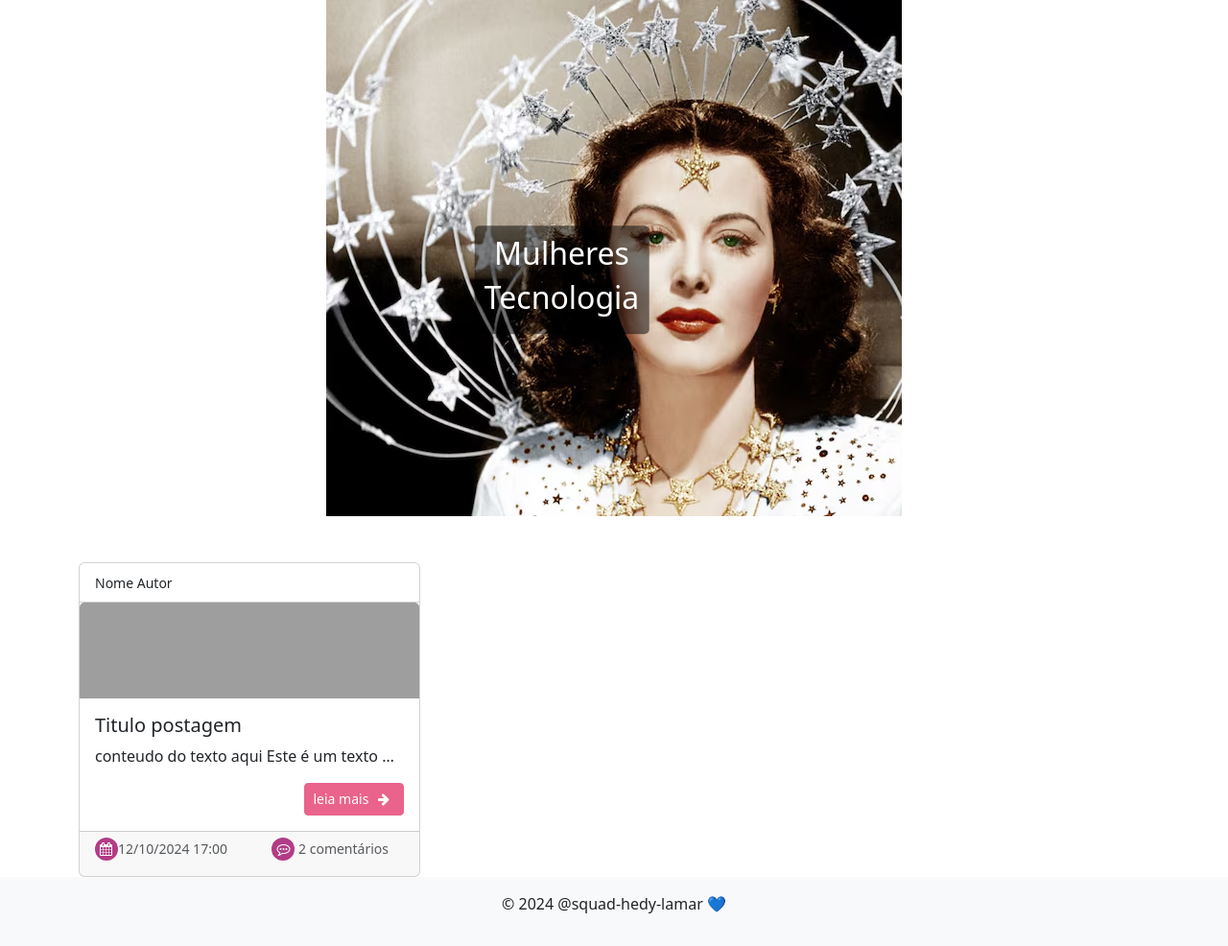
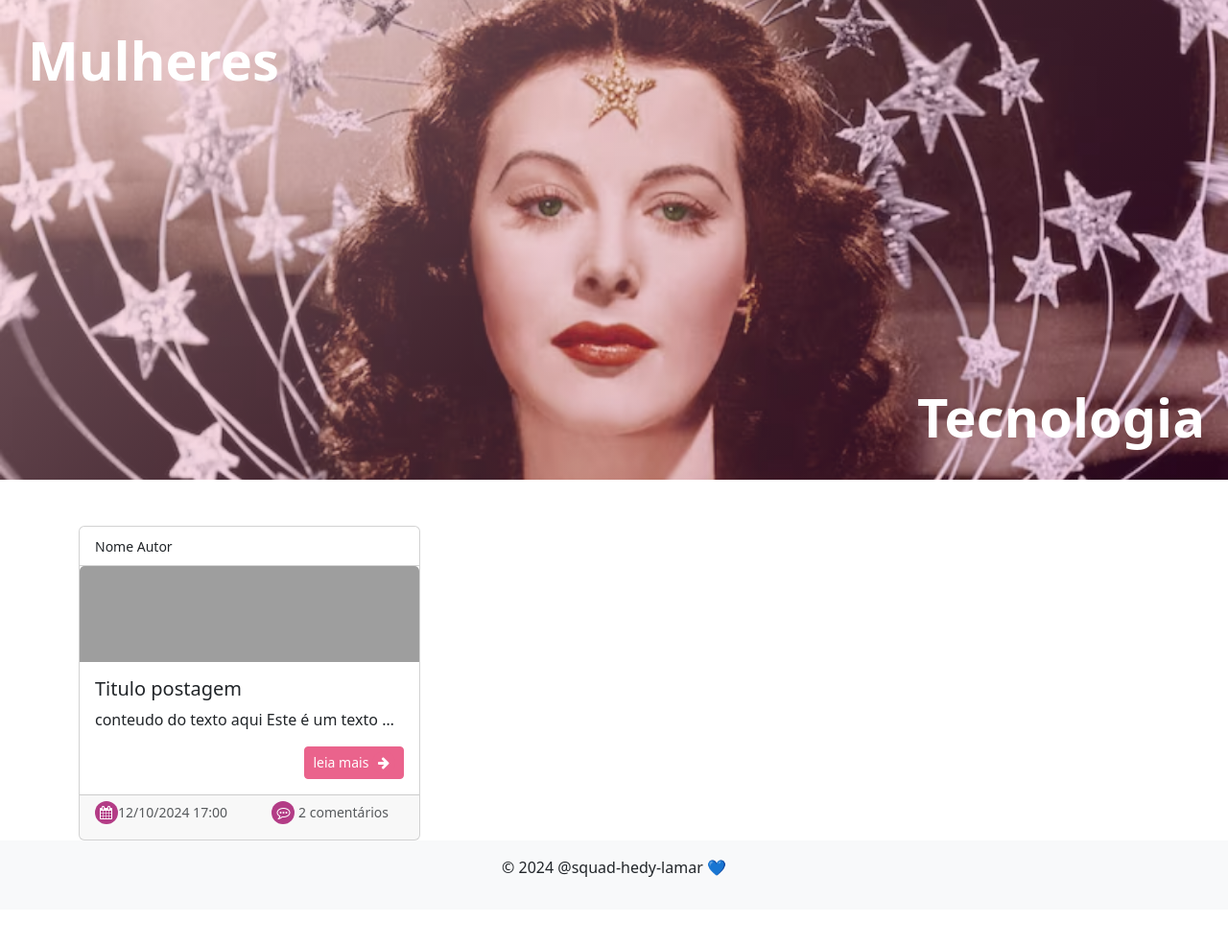
Before and after one commit to squad-hedy-lamar/squad-hedy-lamar_blog-desafio-final, a Django app: page / in a window 1280 px wide. Shown: the part 81-1067 px from the top of the page at 96% size. After the commit the page ends 995 px from the top, so only its background shows below. Run offline with Django 5.2, Linux system fonts and the light colour scheme; some libraries are stand-ins or nearby versions; grey boxes are pictures that could not be loaded.

Commit message:
modificando a imagem do banner

```diff
--- a/blog/templates/base.html
+++ b/blog/templates/base.html
@@ -1,5 +1,6 @@
 <!DOCTYPE html>
 <html lang="en">
+
 <head>
     <meta charset="UTF-8">
     <meta name="viewport" content="width=device-width, initial-scale=1.0">
@@ -11,13 +12,16 @@
     <link rel="stylesheet" href="{% static 'css/bootstrap.min.css' %}">
     <link rel="stylesheet" href="https://maxcdn.bootstrapcdn.com/font-awesome/4.7.0/css/font-awesome.min.css">
     <link rel="stylesheet" href="{% static 'css/styles.css' %}">
+    <link rel="stylesheet" href="{% static 'css/list.css' %}">
 </head>
+
 <body class="d-flex flex-column min-vh-100">
     <!-- Header / Navbar -->
     <nav class="navbar navbar-expand-lg bg-dark border-bottom border-body navbar-blog" data-bs-theme="dark">
         <div class="container-fluid">
             <a class="navbar-brand" href="/">Blog Hedy Lamar</a>
-            <button class="navbar-toggler" type="button" data-bs-toggle="collapse" data-bs-target="#navbarColor01" aria-controls="navbarColor01" aria-expanded="false" aria-label="Toggle navigation">
+            <button class="navbar-toggler" type="button" data-bs-toggle="collapse" data-bs-target="#navbarColor01"
+                aria-controls="navbarColor01" aria-expanded="false" aria-label="Toggle navigation">
                 <span class="navbar-toggler-icon"></span>
             </button>
             <div class="collapse navbar-collapse" id="navbarColor01">
@@ -62,4 +66,5 @@
     <!-- Scripts -->
     <script src="{% static 'js/bootstrap.bundle.min.js' %}"></script>
 </body>
+
 </html>
--- a/blog/templates/blog/list.html
+++ b/blog/templates/blog/list.html
@@ -5,27 +5,29 @@
 
 {% block content %}
 
-<div class="carrossel">
-  <div class="slides">
-      <div class="slide active">
-        <img src="{% static 'img/Hedy_Lamar.png' %}" alt="Mulheres na Tecnologia">
-          <div class="texto">
-              <h2>Mulheres</h2>
-              <h2>Tecnologia</h2>
-          </div>
-      </div>
+<!-- banner.html -->
+
+<div class="banner">
+  <img src="{% static 'img/Hedy_Lamar.png' %}" class="banner-image" alt="Mulheres na Tecnologia">
+  <div class="banner-overlay"></div>
+  <div class="banner-content">
+    <h2 class="banner-title banner-title-left">Mulheres</h2>
+    <h2 class="banner-title banner-title-right">Tecnologia</h2>
   </div>
 </div>
 
+<!-- cards.html -->
 <div class="text-start mt-5 post-list">
   <div class="row row-cols-1 row-cols-md-3 g-4">
 
     <div class="col">
-      <div class="card" style="min-width: 200px;" >
+      <div class="card" style="min-width: 200px;">
         <div class="card-header bg-transparent">
           <small>Nome Autor</small>
         </div>
-        <img src="https://d585tldpucybw.cloudfront.net/sfimages/default-source/blogs/2020/2020-09/tb_1200x303729d60613a784c568e5db54f29a3b5e3.png?sfvrsn=fde52cd4_0" class="card-img-top img-post" alt="img-post">
+        <img
+          src="https://d585tldpucybw.cloudfront.net/sfimages/default-source/blogs/2020/2020-09/tb_1200x303729d60613a784c568e5db54f29a3b5e3.png?sfvrsn=fde52cd4_0"
+          class="card-img-top img-post" alt="img-post">
 
         <div class="card-body">
           <h5 class="card-title">Titulo postagem</h5>
@@ -34,7 +36,8 @@
           </p>
 
           <div class="text-end">
-            <a href="{% url 'post-detail' 1 %}" class="btn btn-primary btn-sm btn-icon">leia mais <i class="fa fa-arrow-right" aria-hidden="true"></i></a>
+            <a href="{% url 'post-detail' 1 %}" class="btn btn-primary btn-sm btn-icon">leia mais <i
+                class="fa fa-arrow-right" aria-hidden="true"></i></a>
           </div>
         </div>
         <div class="card-footer py-0">
--- /dev/null
+++ b/static/css/list.css
@@ -0,0 +1,72 @@
+/* list.css --banner hedy Lamar -- */
+.banner {
+  position: relative;
+  width: 100vw; /* Largura total da viewport */
+  margin-left: calc(-50vw + 50%); /* Centraliza o banner */
+  margin-right: calc(-50vw + 50%);
+}
+
+.banner-image {
+  width: 100%;
+  height: 500px;
+  object-fit: cover;
+  display: block;
+}
+ /* bloco cor da hedy-lama rosada */
+.banner-overlay {
+  position: absolute;
+  top: 0;
+  left: 0;
+  width: 100%;
+  height: 100%;
+  background: linear-gradient(
+      135deg,
+      rgba(250,192,203,0.5),
+      rgba(210,112,147,0.3),
+      rgba(190,21,133,0.2)
+  );
+}
+
+.banner-content {
+  position: absolute;
+  top: 0;
+  left: 0;
+  width: 100%;
+  height: 100%;
+  padding: 1.5rem;
+  display: flex;
+  flex-direction: column;
+  justify-content: space-between;
+}
+
+.banner-title {
+  color: white;
+  font-weight: bold;
+  font-size: 3.5rem;
+}
+
+.banner-title-left {
+  text-align: left;
+  padding: 5px;
+}
+
+.banner-title-right {
+  text-align: right;
+}
+
+/* Responsividade */
+@media (max-width: 768px) {
+  .banner-image {
+      height: 300px;
+  }
+
+  .banner-title {
+      font-size: 2.5rem;
+  }
+}
+
+@media (max-width: 480px) {
+  .banner-title {
+      font-size: 2rem;
+  }
+}
--- a/static/css/styles.css
+++ b/static/css/styles.css
@@ -84,22 +84,3 @@ i {
 .btn-icon i {
   background-color: #EA638C !important;
 }
-
-.carrossel {
-  position: relative;
-  max-width: 600px;
-  margin: auto;
-  overflow: hidden;
-}
-
-.texto {
-  position: absolute;
-  top: 50%;
-  left: 50%;
-  transform: translate(-80%, -30%);
-  color: white;
-  background-color: rgba(0, 0, 0, 0.5);
-  padding: 10px;
-  border-radius: 5px;
-  text-align: center;
-}
```
Also changed, not shown: static/img/hedy.png (added). Lines whose indentation alone changed are shown as unchanged.
